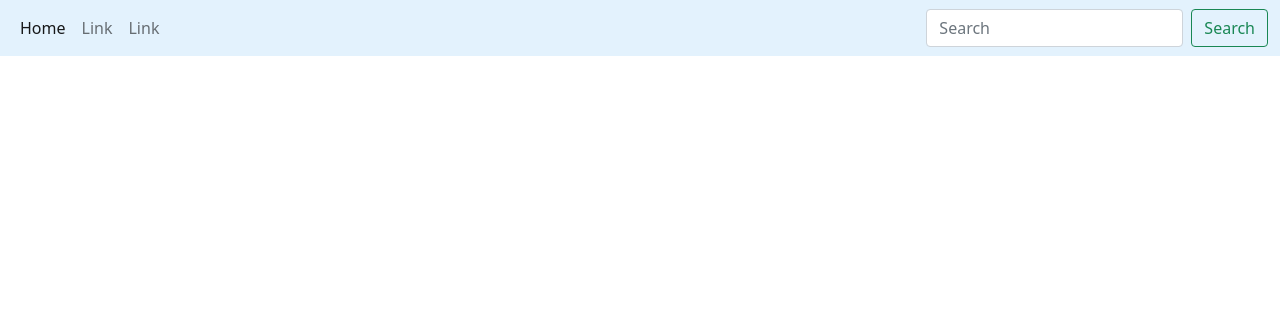
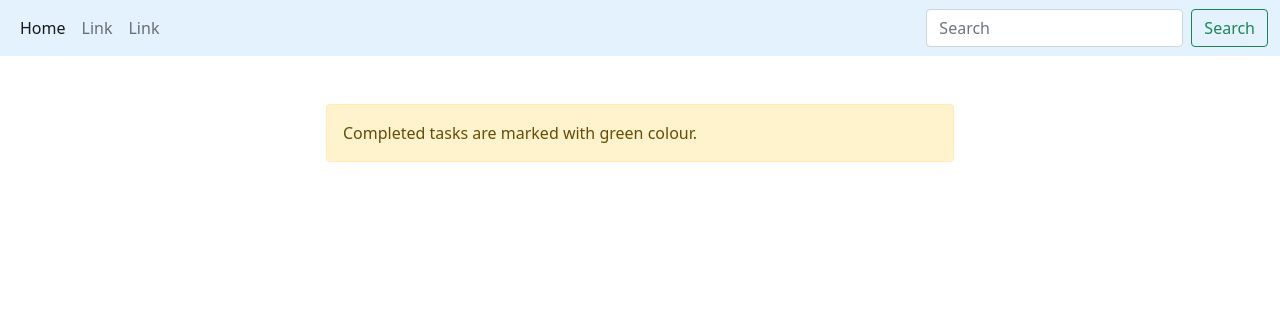
Before and after one commit to DarkoBorojevic/Symfony-5-CRUD-app, a Symfony app: template templates/all.html.twig in a window 1280 px wide. Shown: the top 316 px of the page. Run offline with Twig, Linux system fonts and the light colour scheme; the template is opened without the code that fills it, so the values that code supplies are empty; some libraries are stand-ins or nearby versions.

```diff
--- a/templates/all.html.twig
+++ b/templates/all.html.twig
@@ -5,6 +5,11 @@
     <br><br>
 
     <div class="container-fluid">
+
+        <div class="alert alert-warning col-md-6 offset-md-3 col-xs-12" role="alert">
+            Completed tasks are marked with green colour.
+        </div>
+
         <div class="col-md-6 offset-md-3 col-xs-12">
             <ul class="list-group">
                 {% for task in tasks %}
```
Also changed, not shown: README.md, 1 other file.
